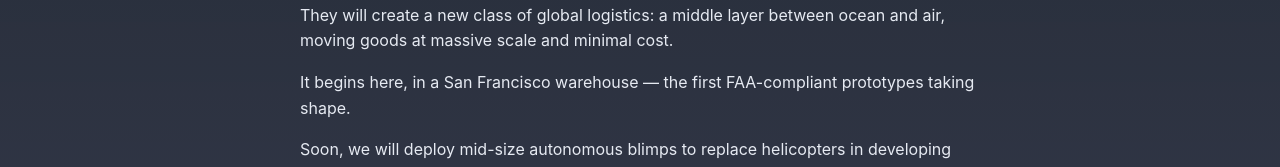
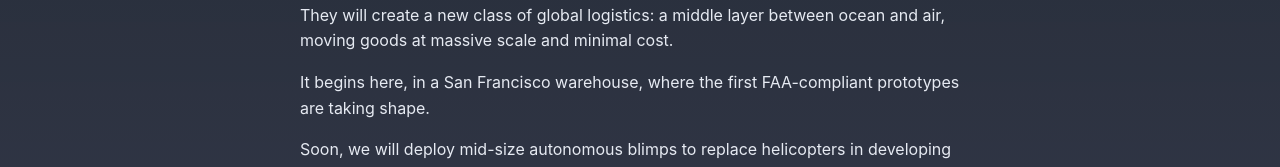
Before and after one commit to conorLenahan/floatcargo-www, a plain HTML site: page index.html in a window 1280 px wide. Shown: the part 258-425 px from the top of the page. Drawn offline with Linux system fonts and the light colour scheme.

Commit message:
Improve wording and clarity in index.html

```diff
--- a/index.html
+++ b/index.html
@@ -118,7 +118,7 @@
 
     <p>We’re building the next generation of airships — more efficient than anything that has ever flown.</p>
     <p>They will create a new class of global logistics: a middle layer between ocean and air, moving goods at massive scale and minimal cost.</p>
-    <p>It begins here, in a San Francisco warehouse — the first FAA-compliant prototypes taking shape.</p>
+    <p>It begins here, in a San Francisco warehouse, where the first FAA-compliant prototypes are taking shape.</p>
     <p>Soon, we will deploy mid-size autonomous blimps to replace helicopters in developing markets.</p>
     <p>And before the decade closes, we’ll fly some of the largest airships in history — the foundation of a new global logistics network representing a $100&nbsp;billion annual opportunity.</p>
 
@@ -144,7 +144,7 @@
       — Founder and CEO. I build hardware and companies to tackle hard problems. I always ship.
     </p>
       <a href="https://www.fiftyyears.com" target="_blank" rel="noopener">Fifty Years</a>
-      — Lead investor. Fifty Years is a pre-seed and seed-focused VC firm backing founders using technology to solve the world’s biggest problems — and to start hard companies.
+      — Lead investor. Fifty Years is a pre-seed + seed fund that backs deep tech founders building companies that address the world's biggest problems.
     </p>
 
     <hr>
```
